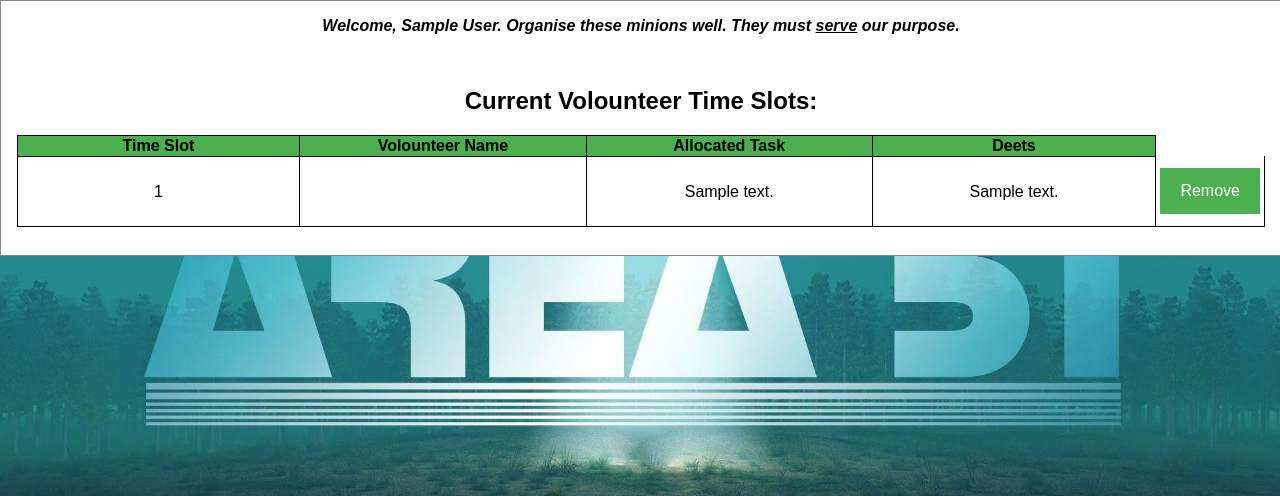
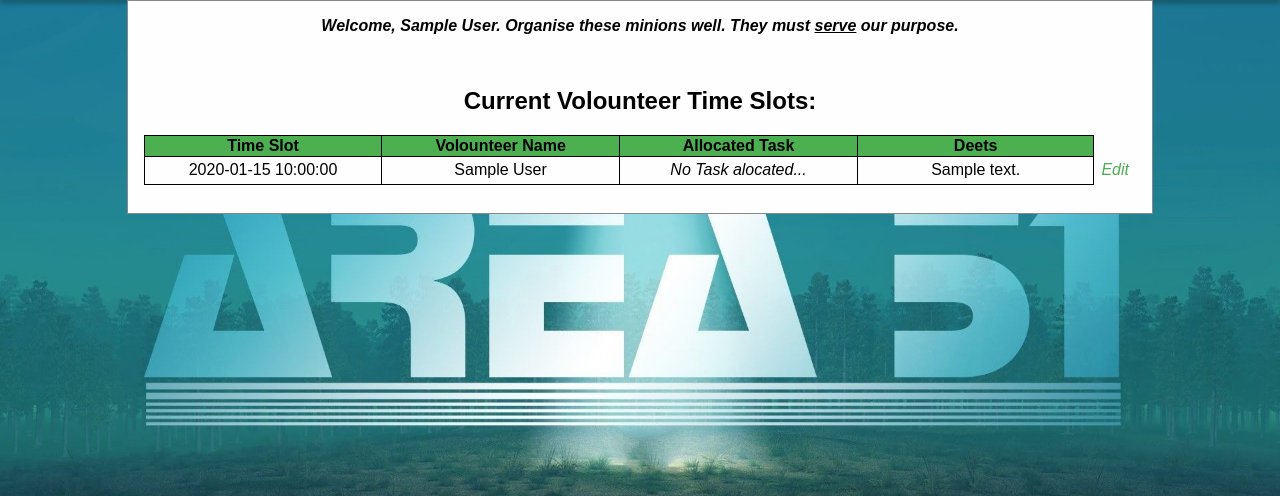
Before and after one commit to Jabukiro/csg2431_a1, a PHP site: page /organiser.php in a window 1280 px wide. Shown: the part 60-556 px from the top of the page. Run offline with PHP 8.4, Linux system fonts and the light colour scheme; the visitor is signed in with stand-in values (Sample User, id 1); tables that the repository leaves empty or names only in its code hold one stand-in row (values such as "Sample post"); data that the repository does not hold is empty.

Commit message:
Complete main organiser section

```diff
--- a/organiser.php
+++ b/organiser.php
@@ -12,13 +12,14 @@
     exit;
   }
 
-  $query = "SELECT * FROM volounteer_times WHERE 1 ORDER BY time_id ASC";
+  $query = "SELECT vol_time_id,time_slot_name,full_name,task_name, description FROM vol_time_full_details WHERE 1 ORDER BY time_id ASC;";
   $result = $db->query($query);
   if($db->errno)
   {
     echo '<p> An Error happened fetching results #1: '.$query.' '.$db->error;
     echo '</p>';
   }
+
   /**
    * Implement a view that colates the vol_time_id with the corresponding details associated with the volounteer name.
    */
@@ -50,45 +51,48 @@
         </div>
     </div>
     <div id="id03" class='mainContainer'>
-        <div class="login-content animate" id="organiser_table">
+        <div class="login-content animate" id="organiserContainer">
           <div class="welcome">
               <?php
                 echo '<p><strong><em>Welcome, '.$_SESSION['uname'].'. Organise these minions well. They must <u>serve</u> our purpose.</em></strong></p>';
               ?>
           <div class="container">
             <h2>Current Volounteer Time Slots:</h2>
-            <form method="post" action="">
+            <form method="post" action="./edit.php">
             <table>
               <tr class="titles" style="width: 100%">
                   <th>Time Slot</th>
                   <th>Volounteer Name</th>
                   <th>Allocated Task</th>
                   <th>Deets</th>
-                  <th class="remove"><em></em></th>
+                  <th class="remove"></th>
               </tr>
-              <tr>
               <?php
                 if(!$result->num_rows)
                 {
+                  echo '<tr>';
                   echo '<td style="text-align: center"><em>No</em></td>';
                   echo '<td style="text-align: center"><em>Volounteer</em></td>';
                   echo '<td style="text-align: center">Yet</td>';
                   echo '<td style="text-align: center">:(</td>';
+                  echo '</tr>';
                 }
                 else
                 {
                   for($i=0; $i<$result->num_rows; $i++)
                   {
                     $row = $result->fetch_assoc();
-                    $volounteer_times_id[i] = $row['time_id'];
-
-                    echo '<td>'.$row['time_id'].'</td>';
-                    echo '<td>'.$volounteer_name.'</td>';#Volounteer full name from to be inserted here
-                    echo '<td>'.$row['description'].'</td>';#Task Name to be inserted here
+                    $task_name = (empty($row['task_id']) ? '<em>No Task alocated...</em>' : $row['task_name']);
+                    echo '<tr>';
+                    echo '<td>'.$row['time_slot_name'].'</td>';
+                    echo '<td>'.$row['full_name'].'</td>';#Volounteer full name from to be inserted here
+                    echo '<td>'.$task_name.'</td>';#Task Name to be inserted here
                     echo '<td>'.$row['description'].'</td>';
-                    echo '<td class=addbtn><button type="button" name="edit_task" value='.$row['vol_time_id'].'>
-                          Remove
+                    echo '<td style="text-align: left" class=remove>
+                          <button style="color: #4CAF50" type="submit" class="addbtn" id="resetbtn" name="edit_task" value='.$row['vol_time_id'].'>
+                          Edit
                           </button></td>';#Make it popup like the register form.
+                    echo '</tr>';
                   }
                   unset($row);
                   unset($i);
--- a/style.css
+++ b/style.css
@@ -247,6 +247,6 @@ button:hover.addbtn{
 /**/
 /* Organiser's Section
  */
-#organiser_table{
-  width: 100%;
+#organiserContainer{
+  width: 80%;
 }
```
